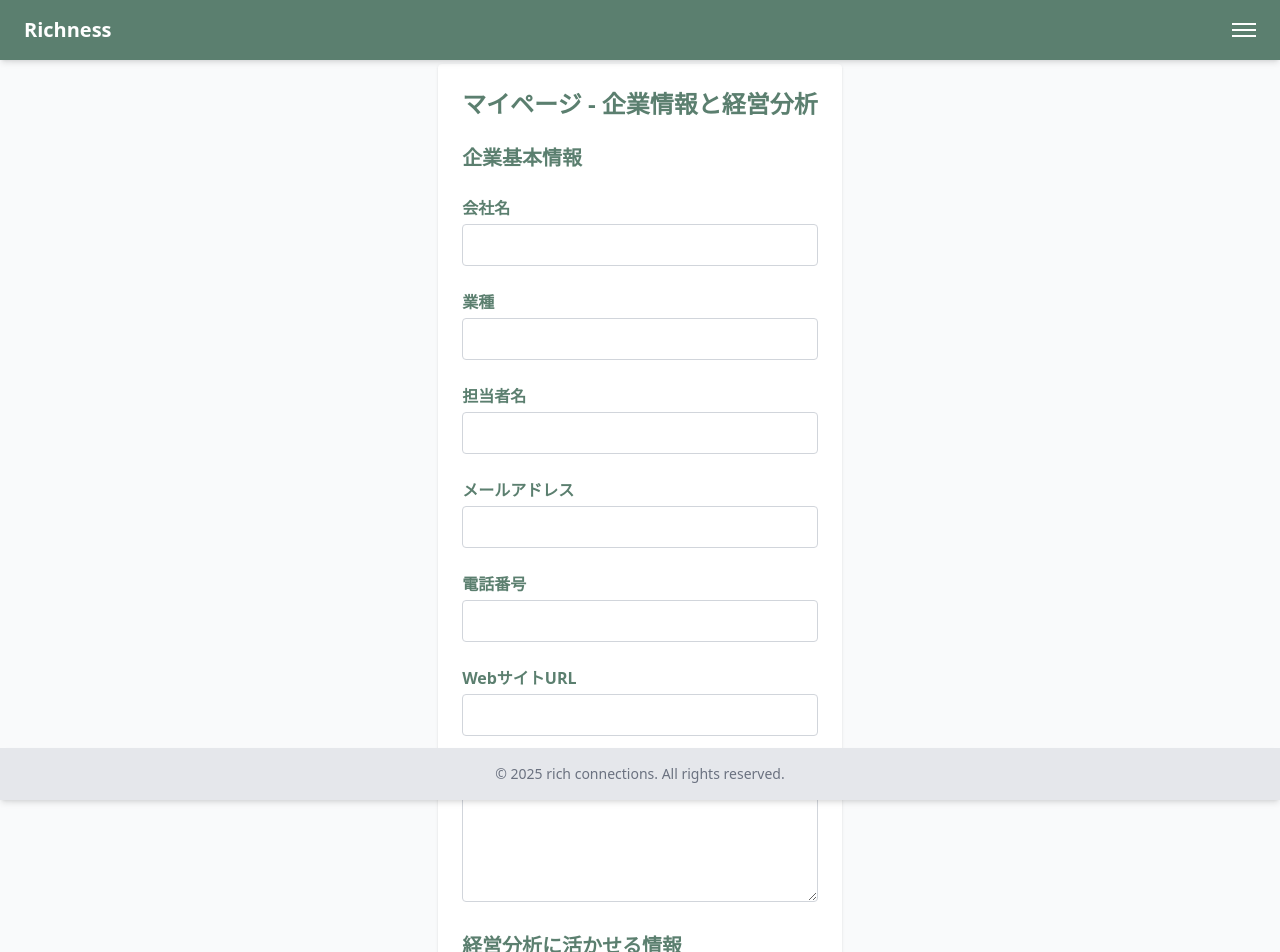
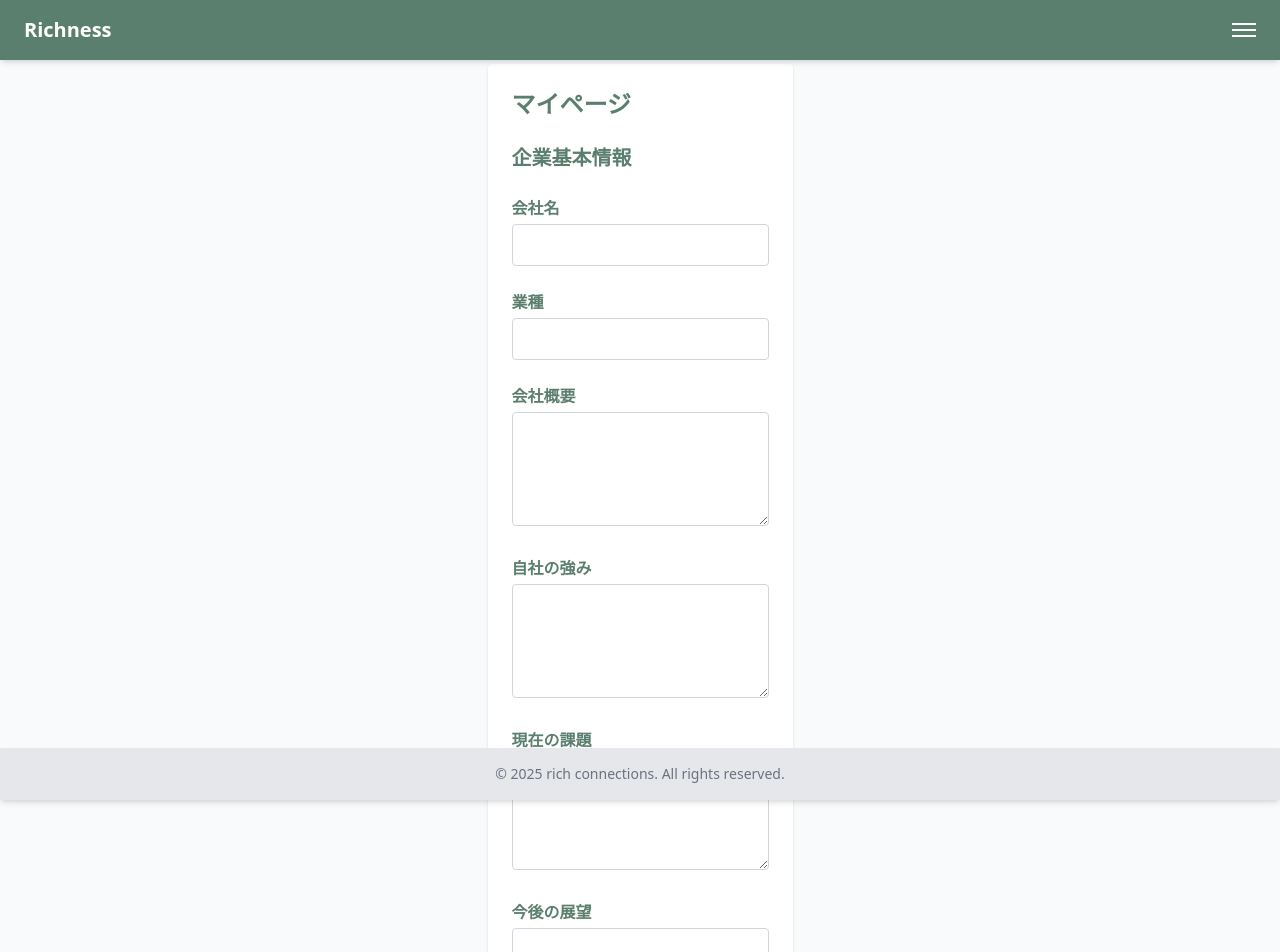
Before and after one commit to teishito/step4-richconnections-front, a Next.js app: page /mypage in a window 1280 px wide. Shown: the top 952 px of the page. Built offline with nearby package versions, Linux system fonts and the light colour scheme.

Commit message:
Update MyPage.jsx

```diff
--- a/components/MyPage.jsx
+++ b/components/MyPage.jsx
@@ -5,9 +5,6 @@ export default function MyPage() {
     companyName: "",
     industry: "",
     contactName: "",
-    email: "",
-    phone: "",
-    website: "",
     description: "",
     strengths: "",
     challenges: "",
@@ -27,22 +24,16 @@ export default function MyPage() {
 
   return (
     <div className="max-w-3xl mx-auto p-6 bg-white rounded shadow mt-10 mb-24">
-      <h2 className="text-2xl font-bold text-[#5B7F6F] mb-6">マイページ - 企業情報と経営分析</h2>
+      <h2 className="text-2xl font-bold text-[#5B7F6F] mb-6">マイページ</h2>
 
       <form onSubmit={handleSubmit} className="space-y-6">
         <SectionTitle title="企業基本情報" />
         <InputField label="会社名" name="companyName" value={formData.companyName} onChange={handleChange} />
         <InputField label="業種" name="industry" value={formData.industry} onChange={handleChange} />
-        <InputField label="担当者名" name="contactName" value={formData.contactName} onChange={handleChange} />
-        <InputField label="メールアドレス" name="email" type="email" value={formData.email} onChange={handleChange} />
-        <InputField label="電話番号" name="phone" type="tel" value={formData.phone} onChange={handleChange} />
-        <InputField label="WebサイトURL" name="website" type="url" value={formData.website} onChange={handleChange} />
         <TextAreaField label="会社概要" name="description" value={formData.description} onChange={handleChange} />
-
-        <SectionTitle title="経営分析に活かせる情報" />
         <TextAreaField label="自社の強み" name="strengths" value={formData.strengths} onChange={handleChange} />
         <TextAreaField label="現在の課題" name="challenges" value={formData.challenges} onChange={handleChange} />
-        <TextAreaField label="今後取り組みたいこと" name="futureVision" value={formData.futureVision} onChange={handleChange} />
+        <TextAreaField label="今後の展望" name="futureVision" value={formData.futureVision} onChange={handleChange} />
 
         <button
           type="submit"
```
